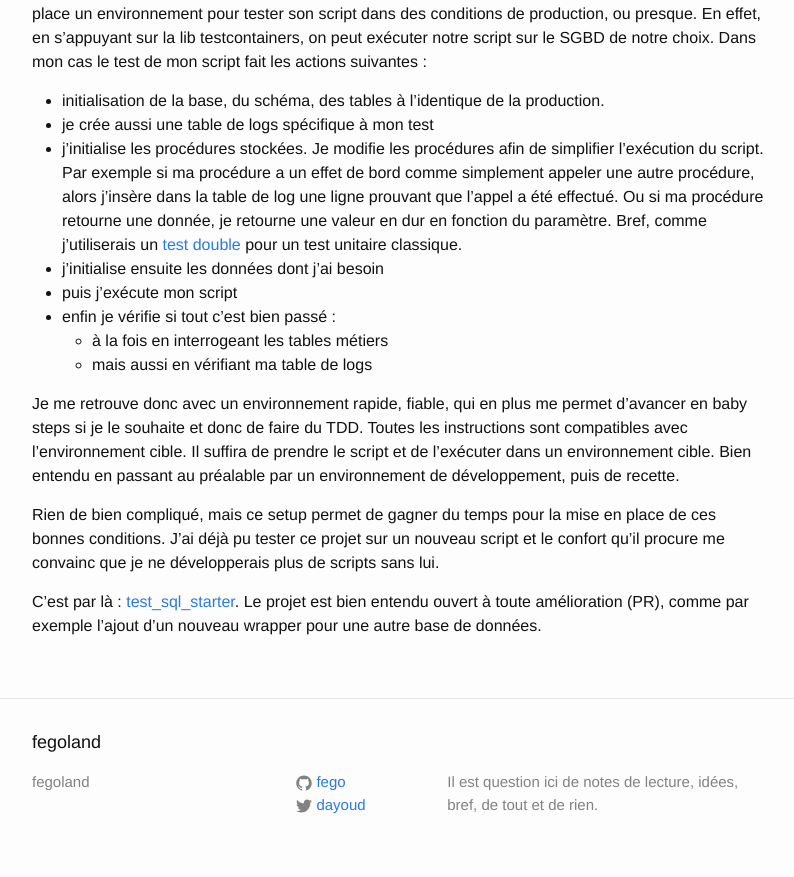
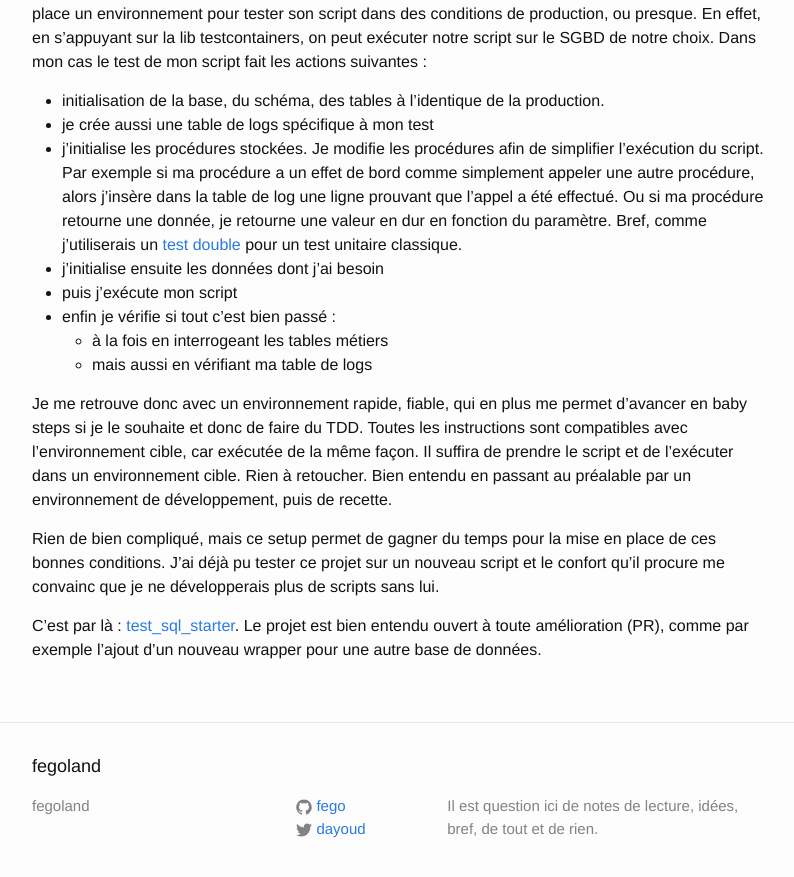
Before and after one commit to fego/fego.github.io, a Jekyll site: the page built from docs/_posts/2023-02-22-Tester des scripts SQL.md, in a window 1280 px wide and 900 px high, scrolled down 990 px. Shown: the top 877 px of the window, without its empty margins (238-1032 px from the left). Built offline with Jekyll 4.4.1, drawn with Linux system fonts in a browser that asks for light colours; our own code applies the rules of GitHub Pages for plain Markdown files.

Commit message:
Précision

```diff
--- a/docs/_posts/2023-02-22-Tester des scripts SQL.md
+++ b/docs/_posts/2023-02-22-Tester des scripts SQL.md
@@ -37,8 +37,9 @@ Bref, comme j'utiliserais un [test double](https://en.wikipedia.org/wiki/Test_do
   * mais aussi en vérifiant ma table de logs
 
 Je me retrouve donc avec un environnement rapide, fiable, qui en plus me permet d'avancer en baby steps si je le souhaite et donc de faire du TDD.
-Toutes les instructions sont compatibles avec l'environnement cible.
+Toutes les instructions sont compatibles avec l'environnement cible, car exécutée de la même façon.
 Il suffira de prendre le script et de l'exécuter dans un environnement cible.
+Rien à retoucher.
 Bien entendu en passant au préalable par un environnement de développement, puis de recette.
 
 Rien de bien compliqué, mais ce setup permet de gagner du temps pour la mise en place de ces bonnes conditions.
```
